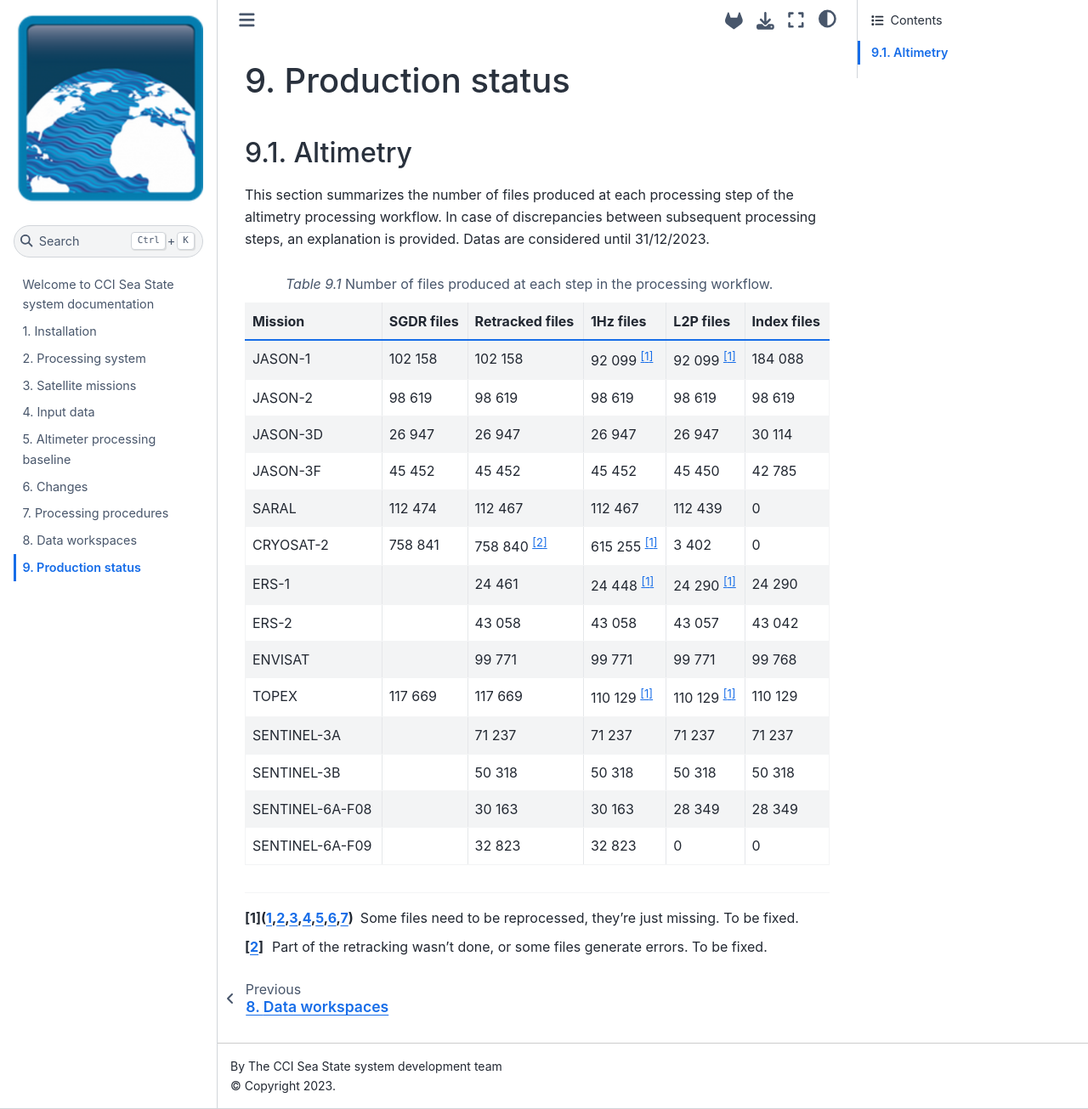
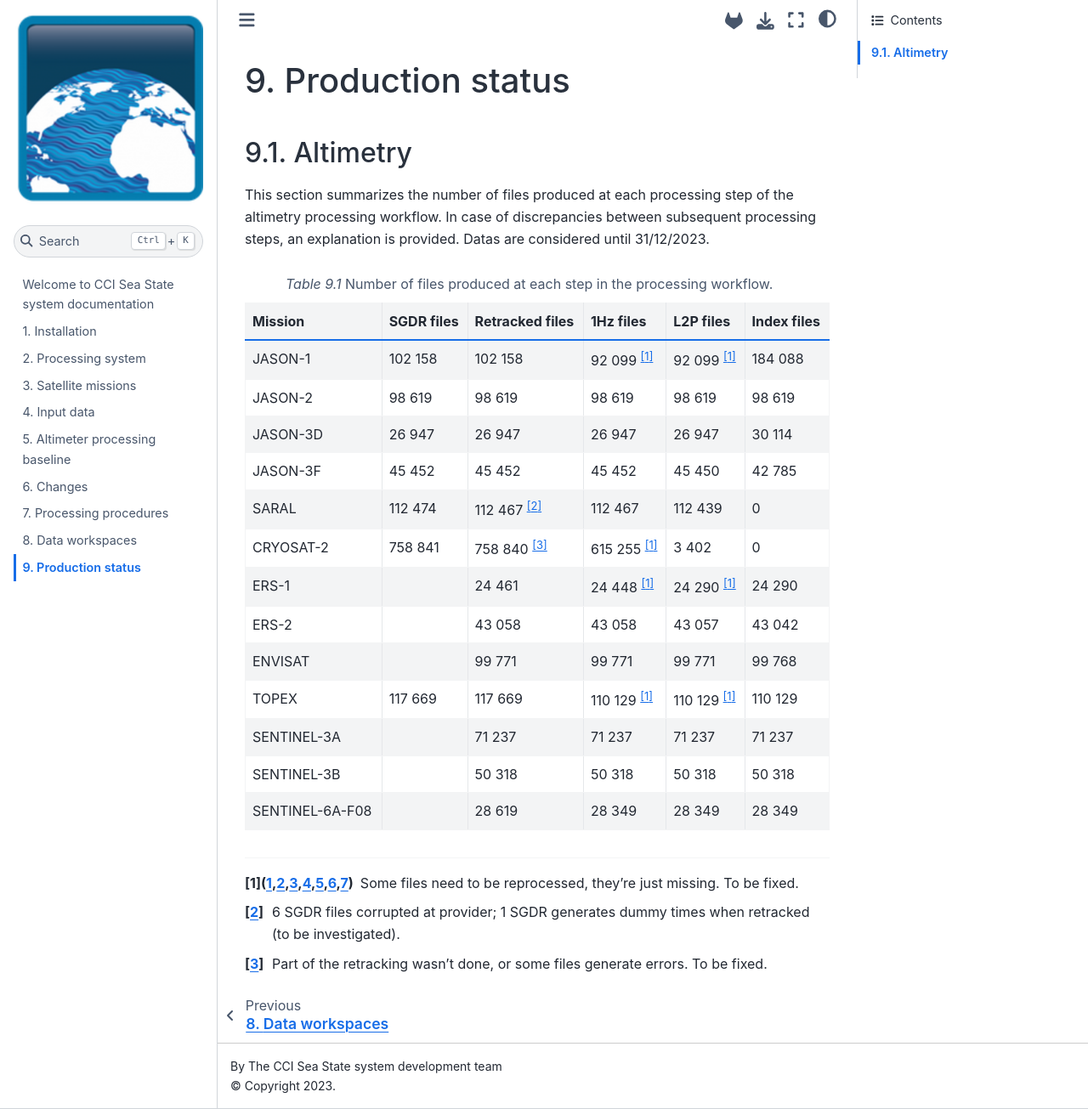
Before and after one commit to umr-lops/cci-seastate-pum, a Jupyter Book: the page built from production.md, in a window 1280 px wide and 1305 px high. Shown: the whole window at 85% size. Built offline with Jupyter Book 1.0.4 settings and Sphinx 7.4.7 and the Sphinx Book theme 1.1.4, drawn with Linux system fonts in a browser that asks for light colours.

Commit message:
Update of the production status

````diff
--- a/production.md
+++ b/production.md
@@ -23,9 +23,9 @@ processing steps, an explanation is provided. Datas are considered until 31/12/2
 | TOPEX           | 117 669    | 117 669             | 110 129 [^footnote2]| 110 129 [^footnote2] | 110 129     |
 | SENTINEL-3A     |            | 71 237              | 71 237              | 71 237               | 71 237      |
 | SENTINEL-3B     |            | 50 318              | 50 318              | 50 318               | 50 318      |
-| SENTINEL-6A-F08 |            | 30 163              | 30 163              | 28 349               | 28 349      |
-| SENTINEL-6A-F09 |            | 32 823              | 32 823              | 0                    | 0           |
+| SENTINEL-6A-F08 |            | 28 619              | 28 349              | 28 349               | 28 349      |
 ```
 
 [^footnote1]: Part of the retracking wasn't done, or some files generate errors. To be fixed.
 [^footnote2]: Some files need to be reprocessed, they're just missing. To be fixed.
+[^footnote3]: 6 SGDR files corrupted at provider; 1 SGDR generates dummy times when retracked (to be investigated).
````
Also changed, not shown: other parts of production.md (+1 -1 lines).
